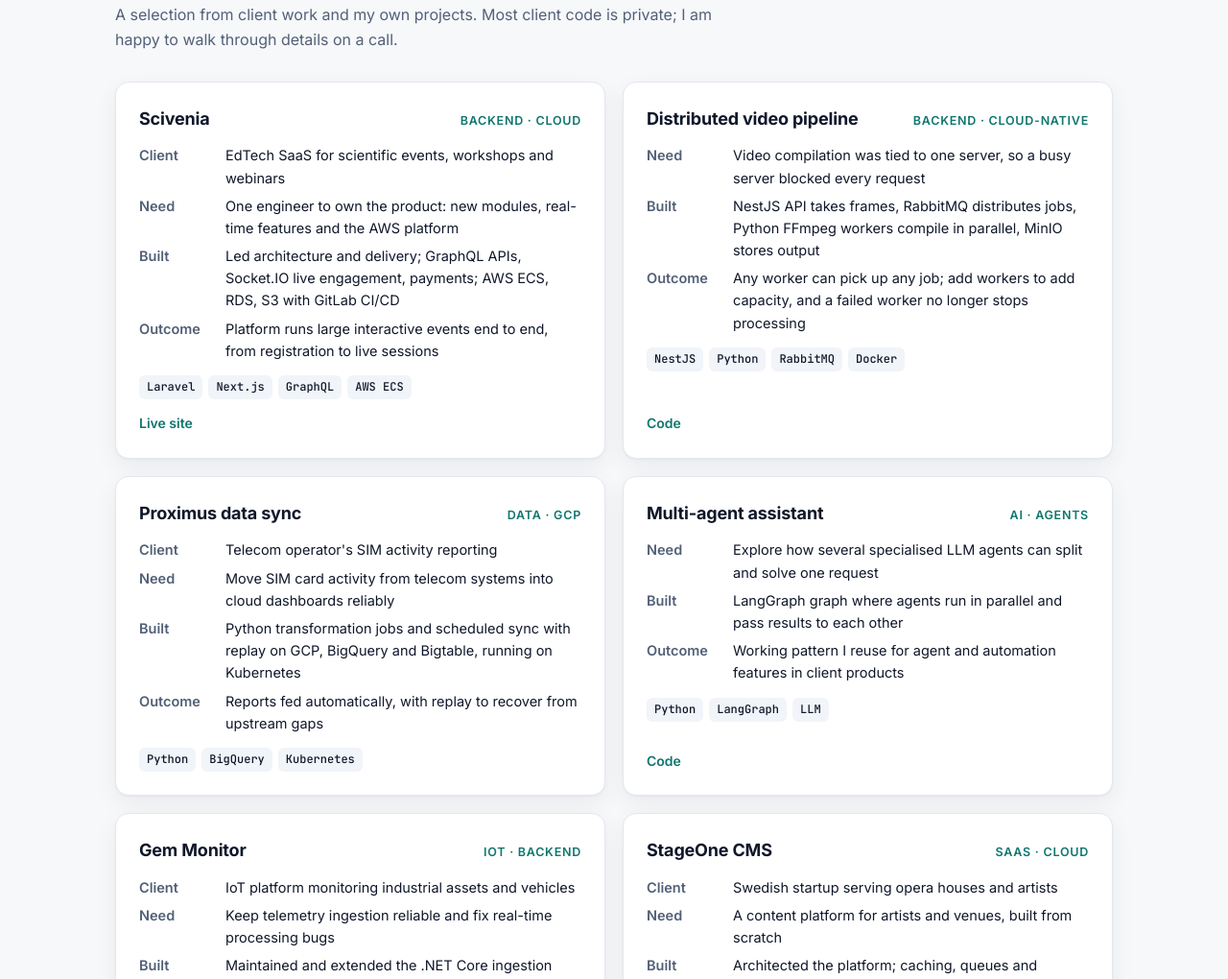
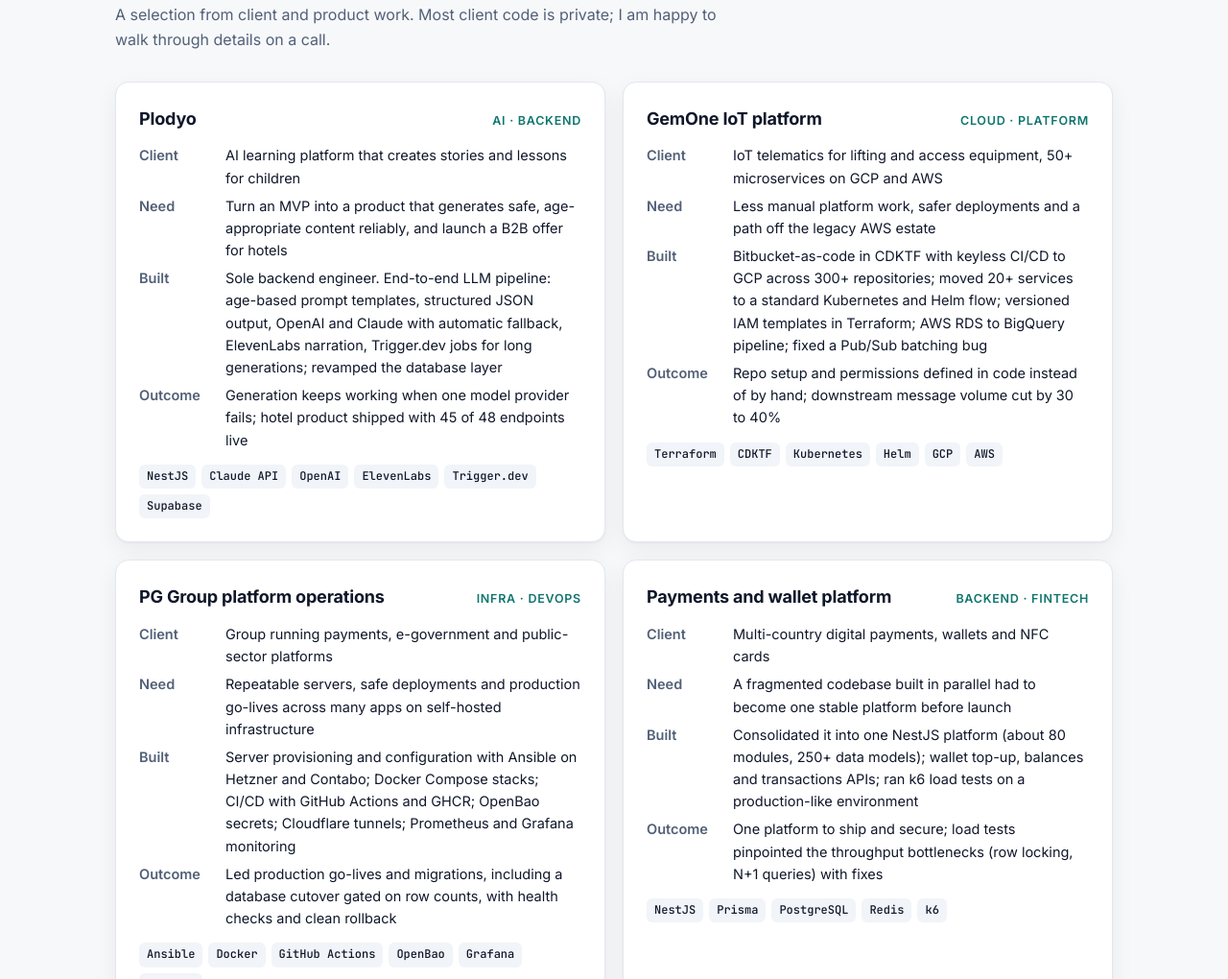
Before and after one commit to Mudsr/Mudsr.github.io, a plain HTML site: page index.html in a window 1280 px wide. Shown: the part 1780-2800 px from the top of the page at 96% size. Drawn offline with Linux system fonts and the light colour scheme.

Commit message:
Add Plodyo, GemOne and PG Group case studies

```diff
--- a/index.html
+++ b/index.html
@@ -140,12 +140,12 @@
   .step h3 { font-size: 16px; margin: 6px 0 6px; }
   .step p { font-size: 14.5px; color: var(--muted); }
 
-  .track { display: grid; grid-template-columns: repeat(5, 1fr); gap: 12px; }
+  .track { display: grid; grid-template-columns: repeat(3, 1fr); gap: 12px; }
   .co-card { background: var(--surface); border: 1px solid var(--line); border-radius: 12px; padding: 16px; }
   .co-card b { display: block; font-size: 15px; }
   .co-card span { display: block; font-size: 13px; color: var(--muted); }
 
-  .stack { display: grid; grid-template-columns: repeat(3, 1fr); gap: 18px; }
+  .stack { display: grid; grid-template-columns: repeat(2, 1fr); gap: 18px; }
   .stack h3 { font-size: 15px; }
 
   .contact {
@@ -196,15 +196,15 @@
     <div>
       <div class="eyebrow"><span class="dot"></span>Senior Backend, Cloud and AI Engineer · taking new projects</div>
       <h1>Cloud-native backends, infrastructure and <span>AI features</span> that ship and stay up.</h1>
-      <p class="lead">For startups and product teams that need it done right the first time. You get production-ready APIs, cloud setups defined in Terraform, and AI features wired into your real product, with tests, monitoring and docs your team can own.</p>
+      <p class="lead">For startups and product teams that need it done right the first time. You get production-ready APIs in NestJS or .NET, cloud setups defined in Terraform and Ansible, and Python AI features wired into your real product, with tests, monitoring and docs your team can own.</p>
       <div class="cta">
         <a class="btn primary" href="#contact">Start a project</a>
         <a class="btn" href="#work">See case studies</a>
       </div>
       <div class="stats">
         <div class="stat"><b>6+ years</b><span>in production systems</span></div>
-        <div class="stat"><b>10+ products</b><span>SaaS, ERP, IoT, AdTech</span></div>
-        <div class="stat"><b>US and EU clients</b><span>remote, with daily overlap</span></div>
+        <div class="stat"><b>20+ products</b><span>IoT, fintech, ERP, AI, SaaS</span></div>
+        <div class="stat"><b>Team lead</b><span>of 4 engineers; US, EU and Africa clients</span></div>
       </div>
     </div>
     <img class="avatar" src="avatar.jpg" alt="Mudassar Ali" width="240" height="240">
@@ -223,7 +223,7 @@
         <h3>Cloud-native backends and APIs</h3>
         <p class="pitch">A backend that handles real traffic, real payments and real integrations without surprises.</p>
         <ul>
-          <li>REST and GraphQL APIs in NestJS, FastAPI or Laravel</li>
+          <li>REST and GraphQL APIs in NestJS, .NET or Laravel</li>
           <li>Queues, workers and event-driven services that scale out</li>
           <li>Stripe, Paddle, Shopify, CRM and third-party integrations</li>
           <li>Multi-tenant SaaS architecture and data modelling</li>
@@ -237,8 +237,8 @@
         <h3>Cloud infrastructure and DevOps</h3>
         <p class="pitch">Infrastructure you can rebuild from code, deploy in minutes and stop worrying about.</p>
         <ul>
-          <li>AWS and GCP setups written in Terraform</li>
-          <li>Docker, Kubernetes, ECS and serverless deployments</li>
+          <li>AWS, GCP and Azure setups written in Terraform</li>
+          <li>Kubernetes, Helm, ECS, or Ansible-managed servers on Hetzner</li>
           <li>CI/CD pipelines in GitHub Actions or GitLab CI</li>
           <li>Security hardening, secrets and least-privilege access</li>
           <li>Monitoring, alerting and cloud cost clean-up</li>
@@ -251,7 +251,7 @@
         <h3>AI features in your product</h3>
         <p class="pitch">LLM features connected to your data and your users, built to run in production, not just in a demo.</p>
         <ul>
-          <li>RAG search and chat over your documents and data</li>
+          <li>Python and FastAPI AI services, RAG search and chat over your data</li>
           <li>AI assistants and support bots inside your app</li>
           <li>Agents and automations that call your APIs and tools</li>
           <li>OpenAI, Claude and open-model integrations, MCP servers</li>
@@ -268,23 +268,78 @@
   <div class="wrap">
     <h2>Case studies</h2>
     <p class="section-title">Problems I have solved</p>
-    <p class="section-sub">A selection from client work and my own projects. Most client code is private; I am happy to walk through details on a call.</p>
+    <p class="section-sub">A selection from client and product work. Most client code is private; I am happy to walk through details on a call.</p>
     <div class="cases">
 
       <article class="card case">
-        <div class="top"><h3>Scivenia</h3><span class="kind">Backend · Cloud</span></div>
+        <div class="top"><h3>Plodyo</h3><span class="kind">AI · Backend</span></div>
         <dl>
-          <dt>Client</dt><dd>EdTech SaaS for scientific events, workshops and webinars</dd>
-          <dt>Need</dt><dd>One engineer to own the product: new modules, real-time features and the AWS platform</dd>
-          <dt>Built</dt><dd>Led architecture and delivery; GraphQL APIs, Socket.IO live engagement, payments; AWS ECS, RDS, S3 with GitLab CI/CD</dd>
-          <dt>Outcome</dt><dd>Platform runs large interactive events end to end, from registration to live sessions</dd>
+          <dt>Client</dt><dd>AI learning platform that creates stories and lessons for children</dd>
+          <dt>Need</dt><dd>Turn an MVP into a product that generates safe, age-appropriate content reliably, and launch a B2B offer for hotels</dd>
+          <dt>Built</dt><dd>Sole backend engineer. End-to-end LLM pipeline: age-based prompt templates, structured JSON output, OpenAI and Claude with automatic fallback, ElevenLabs narration, Trigger.dev jobs for long generations; revamped the database layer</dd>
+          <dt>Outcome</dt><dd>Generation keeps working when one model provider fails; hotel product shipped with 45 of 48 endpoints live</dd>
         </dl>
-        <div class="tags"><span class="tag">Laravel</span><span class="tag">Next.js</span><span class="tag">GraphQL</span><span class="tag">AWS ECS</span></div>
+        <div class="tags"><span class="tag">NestJS</span><span class="tag">Claude API</span><span class="tag">OpenAI</span><span class="tag">ElevenLabs</span><span class="tag">Trigger.dev</span><span class="tag">Supabase</span></div>
+      </article>
+
+      <article class="card case">
+        <div class="top"><h3>GemOne IoT platform</h3><span class="kind">Cloud · Platform</span></div>
+        <dl>
+          <dt>Client</dt><dd>IoT telematics for lifting and access equipment, 50+ microservices on GCP and AWS</dd>
+          <dt>Need</dt><dd>Less manual platform work, safer deployments and a path off the legacy AWS estate</dd>
+          <dt>Built</dt><dd>Bitbucket-as-code in CDKTF with keyless CI/CD to GCP across 300+ repositories; moved 20+ services to a standard Kubernetes and Helm flow; versioned IAM templates in Terraform; AWS RDS to BigQuery pipeline; fixed a Pub/Sub batching bug</dd>
+          <dt>Outcome</dt><dd>Repo setup and permissions defined in code instead of by hand; downstream message volume cut by 30 to 40%</dd>
+        </dl>
+        <div class="tags"><span class="tag">Terraform</span><span class="tag">CDKTF</span><span class="tag">Kubernetes</span><span class="tag">Helm</span><span class="tag">GCP</span><span class="tag">AWS</span></div>
+      </article>
+
+      <article class="card case">
+        <div class="top"><h3>PG Group platform operations</h3><span class="kind">Infra · DevOps</span></div>
+        <dl>
+          <dt>Client</dt><dd>Group running payments, e-government and public-sector platforms</dd>
+          <dt>Need</dt><dd>Repeatable servers, safe deployments and production go-lives across many apps on self-hosted infrastructure</dd>
+          <dt>Built</dt><dd>Server provisioning and configuration with Ansible on Hetzner and Contabo; Docker Compose stacks; CI/CD with GitHub Actions and GHCR; OpenBao secrets; Cloudflare tunnels; Prometheus and Grafana monitoring</dd>
+          <dt>Outcome</dt><dd>Led production go-lives and migrations, including a database cutover gated on row counts, with health checks and clean rollback</dd>
+        </dl>
+        <div class="tags"><span class="tag">Ansible</span><span class="tag">Docker</span><span class="tag">GitHub Actions</span><span class="tag">OpenBao</span><span class="tag">Grafana</span><span class="tag">Hetzner</span></div>
+      </article>
+
+      <article class="card case">
+        <div class="top"><h3>Payments and wallet platform</h3><span class="kind">Backend · Fintech</span></div>
+        <dl>
+          <dt>Client</dt><dd>Multi-country digital payments, wallets and NFC cards</dd>
+          <dt>Need</dt><dd>A fragmented codebase built in parallel had to become one stable platform before launch</dd>
+          <dt>Built</dt><dd>Consolidated it into one NestJS platform (about 80 modules, 250+ data models); wallet top-up, balances and transactions APIs; ran k6 load tests on a production-like environment</dd>
+          <dt>Outcome</dt><dd>One platform to ship and secure; load tests pinpointed the throughput bottlenecks (row locking, N+1 queries) with fixes</dd>
+        </dl>
+        <div class="tags"><span class="tag">NestJS</span><span class="tag">Prisma</span><span class="tag">PostgreSQL</span><span class="tag">Redis</span><span class="tag">k6</span></div>
+      </article>
+
+      <article class="card case">
+        <div class="top"><h3>Sarens ERP</h3><span class="kind">.NET · Event sourcing</span></div>
+        <dl>
+          <dt>Client</dt><dd>International heavy-lift company</dd>
+          <dt>Need</dt><dd>Time and expense registration with full history and audit for field operations</dd>
+          <dt>Built</dt><dd>Time-registrations microservice on .NET Aspire with Marten event sourcing and projections; expense and signature features; deployed to Kubernetes via Azure DevOps</dd>
+          <dt>Outcome</dt><dd>Every change versioned and auditable; about 450 commits reviewed and approved by the client's senior developer</dd>
+        </dl>
+        <div class="tags"><span class="tag">.NET 8</span><span class="tag">.NET Aspire</span><span class="tag">Marten</span><span class="tag">PostgreSQL</span><span class="tag">Azure DevOps</span></div>
+      </article>
+
+      <article class="card case">
+        <div class="top"><h3>Scivenia</h3><span class="kind">Tech lead · SaaS</span></div>
+        <dl>
+          <dt>Client</dt><dd>SaaS for scientific events, workshops and webinars</dd>
+          <dt>Need</dt><dd>Someone to lead the team, modernise an ageing frontend and own the AWS platform</dd>
+          <dt>Built</dt><dd>Lead the team and the delivery flow; migrated Next.js 12 to 16 and React 17 to 19 with 531 unit and 206 end-to-end tests; event wizard, Stripe payments, 11 locales; own AWS ECS, RDS and security</dd>
+          <dt>Outcome</dt><dd>Modern, well-tested codebase and a predictable delivery flow for a shared team</dd>
+        </dl>
+        <div class="tags"><span class="tag">Next.js</span><span class="tag">GraphQL</span><span class="tag">Laravel</span><span class="tag">AWS ECS</span></div>
         <div class="links"><a href="https://scivenia.com" target="_blank" rel="noopener">Live site</a></div>
       </article>
 
       <article class="card case">
-        <div class="top"><h3>Distributed video pipeline</h3><span class="kind">Backend · Cloud-native</span></div>
+        <div class="top"><h3>Distributed video pipeline</h3><span class="kind">Cloud-native · Open source</span></div>
         <dl>
           <dt>Need</dt><dd>Video compilation was tied to one server, so a busy server blocked every request</dd>
           <dt>Built</dt><dd>NestJS API takes frames, RabbitMQ distributes jobs, Python FFmpeg workers compile in parallel, MinIO stores output</dd>
@@ -295,71 +350,15 @@
       </article>
 
       <article class="card case">
-        <div class="top"><h3>Proximus data sync</h3><span class="kind">Data · GCP</span></div>
+        <div class="top"><h3>Adilo</h3><span class="kind">SaaS · Performance</span></div>
         <dl>
-          <dt>Client</dt><dd>Telecom operator's SIM activity reporting</dd>
-          <dt>Need</dt><dd>Move SIM card activity from telecom systems into cloud dashboards reliably</dd>
-          <dt>Built</dt><dd>Python transformation jobs and scheduled sync with replay on GCP, BigQuery and Bigtable, running on Kubernetes</dd>
-          <dt>Outcome</dt><dd>Reports fed automatically, with replay to recover from upstream gaps</dd>
+          <dt>Client</dt><dd>US video hosting SaaS with 8,000+ users</dd>
+          <dt>Need</dt><dd>Faster APIs, new subscription billing and stability under heavy load</dd>
+          <dt>Built</dt><dd>Rebuilt subscription modules with FastSpring and Paddle, usage metering, query optimisation and refactoring of core code paths</dd>
+          <dt>Outcome</dt><dd>Average API response time cut by 40%</dd>
         </dl>
-        <div class="tags"><span class="tag">Python</span><span class="tag">BigQuery</span><span class="tag">Kubernetes</span></div>
-      </article>
-
-      <article class="card case">
-        <div class="top"><h3>Multi-agent assistant</h3><span class="kind">AI · Agents</span></div>
-        <dl>
-          <dt>Need</dt><dd>Explore how several specialised LLM agents can split and solve one request</dd>
-          <dt>Built</dt><dd>LangGraph graph where agents run in parallel and pass results to each other</dd>
-          <dt>Outcome</dt><dd>Working pattern I reuse for agent and automation features in client products</dd>
-        </dl>
-        <div class="tags"><span class="tag">Python</span><span class="tag">LangGraph</span><span class="tag">LLM</span></div>
-        <div class="links"><a href="https://github.com/Mudsr/testbot-with-langgraph" target="_blank" rel="noopener">Code</a></div>
-      </article>
-
-      <article class="card case">
-        <div class="top"><h3>Gem Monitor</h3><span class="kind">IoT · Backend</span></div>
-        <dl>
-          <dt>Client</dt><dd>IoT platform monitoring industrial assets and vehicles</dd>
-          <dt>Need</dt><dd>Keep telemetry ingestion reliable and fix real-time processing bugs</dd>
-          <dt>Built</dt><dd>Maintained and extended the .NET Core ingestion service; fixed processing and database reliability issues</dd>
-          <dt>Outcome</dt><dd>Steadier data flow into the dashboards and alerts customers rely on</dd>
-        </dl>
-        <div class="tags"><span class="tag">.NET Core</span><span class="tag">PostgreSQL</span><span class="tag">AWS</span></div>
-      </article>
-
-      <article class="card case">
-        <div class="top"><h3>StageOne CMS</h3><span class="kind">SaaS · Cloud</span></div>
-        <dl>
-          <dt>Client</dt><dd>Swedish startup serving opera houses and artists</dd>
-          <dt>Need</dt><dd>A content platform for artists and venues, built from scratch</dd>
-          <dt>Built</dt><dd>Architected the platform; caching, queues and scheduled jobs; tuned APIs under load; AWS EC2, RDS, S3 with automated deploys</dd>
-          <dt>Outcome</dt><dd>Served 300+ artists</dd>
-        </dl>
-        <div class="tags"><span class="tag">Laravel</span><span class="tag">Vue.js</span><span class="tag">AWS</span></div>
-      </article>
-
-      <article class="card case">
-        <div class="top"><h3>Adilo</h3><span class="kind">SaaS · Payments</span></div>
-        <dl>
-          <dt>Client</dt><dd>US video hosting SaaS</dd>
-          <dt>Need</dt><dd>Scale the product, add billing and stop outages</dd>
-          <dt>Built</dt><dd>Refactored the core codebase, integrated Paddle and FastSpring billing with usage tracking, debugged outages, tuned AWS</dd>
-          <dt>Outcome</dt><dd>Platform serving 8,000+ users with metered billing</dd>
-        </dl>
-        <div class="tags"><span class="tag">Laravel</span><span class="tag">Vue.js</span><span class="tag">AWS</span></div>
+        <div class="tags"><span class="tag">Laravel</span><span class="tag">Redis</span><span class="tag">AWS ECS</span></div>
         <div class="links"><a href="https://adilo.bigcommand.com" target="_blank" rel="noopener">Live site</a></div>
-      </article>
-
-      <article class="card case">
-        <div class="top"><h3>CoolerAds</h3><span class="kind">Multi-tenant SaaS</span></div>
-        <dl>
-          <dt>Client</dt><dd>Ad platform for US local newspapers</dd>
-          <dt>Need</dt><dd>One white-label product that each newspaper runs under its own brand</dd>
-          <dt>Built</dt><dd>Led the multi-tenant architecture, campaign scheduling, Twilio messaging and social posting</dd>
-          <dt>Outcome</dt><dd>Newspapers sell and run digital ad campaigns on their own branded portals</dd>
-        </dl>
-        <div class="tags"><span class="tag">Laravel</span><span class="tag">Vue.js</span><span class="tag">MySQL</span></div>
-        <div class="links"><a href="https://mypaperonline.coolerads.com" target="_blank" rel="noopener">Demo</a></div>
       </article>
 
     </div>
@@ -384,9 +383,10 @@
   <div class="wrap">
     <h2>Track record</h2>
     <p class="section-title">Teams I have built with</p>
-    <p class="section-sub">Product companies and agencies across the US and Europe.</p>
+    <p class="section-sub">Product companies and agencies across the US, Europe and Africa.</p>
     <div class="track">
-      <div class="co-card"><b>TechVenia</b><span>Senior Software Engineer</span><span>2023 to now</span></div>
+      <div class="co-card"><b>TechVenia</b><span>Senior Software Engineer · Belgium</span><span>2023 to now</span></div>
+      <div class="co-card"><b>PG Group</b><span>Backend and Cloud Engineer</span><span>2025 to now</span></div>
       <div class="co-card"><b>Knops Media</b><span>Full-Stack Engineer · Belgium</span><span>2022 to 2023</span></div>
       <div class="co-card"><b>StageOne AB</b><span>Full-Stack Engineer · Sweden</span><span>2022</span></div>
       <div class="co-card"><b>Adilo</b><span>Software Engineer · US</span><span>2021 to 2022</span></div>
@@ -400,9 +400,10 @@
     <h2>Stack</h2>
     <p class="section-title">Tools I ship with</p>
     <div class="stack" style="margin-top:24px">
-      <div class="card"><h3>Backend</h3><div class="tags"><span class="tag">TypeScript</span><span class="tag">Node.js</span><span class="tag">NestJS</span><span class="tag">Python</span><span class="tag">FastAPI</span><span class="tag">Laravel</span><span class="tag">.NET</span><span class="tag">GraphQL</span></div></div>
-      <div class="card"><h3>Cloud and DevOps</h3><div class="tags"><span class="tag">AWS</span><span class="tag">GCP</span><span class="tag">Azure</span><span class="tag">Terraform</span><span class="tag">Docker</span><span class="tag">Kubernetes</span><span class="tag">GitHub Actions</span><span class="tag">GitLab CI</span></div></div>
-      <div class="card"><h3>AI and data</h3><div class="tags"><span class="tag">OpenAI</span><span class="tag">Claude</span><span class="tag">RAG</span><span class="tag">LangGraph</span><span class="tag">MCP</span><span class="tag">PostgreSQL</span><span class="tag">Redis</span><span class="tag">BigQuery</span><span class="tag">RabbitMQ</span></div></div>
+      <div class="card"><h3>Backend</h3><div class="tags"><span class="tag">TypeScript</span><span class="tag">Node.js</span><span class="tag">NestJS</span><span class="tag">C#</span><span class="tag">.NET 8</span><span class="tag">ASP.NET Core</span><span class="tag">Laravel</span><span class="tag">GraphQL</span><span class="tag">Prisma</span><span class="tag">EF Core</span></div></div>
+      <div class="card"><h3>Cloud and DevOps</h3><div class="tags"><span class="tag">AWS</span><span class="tag">GCP</span><span class="tag">Azure</span><span class="tag">Terraform</span><span class="tag">CDKTF</span><span class="tag">Ansible</span><span class="tag">Kubernetes</span><span class="tag">Helm</span><span class="tag">Docker</span><span class="tag">GitHub Actions</span><span class="tag">Hetzner</span></div></div>
+      <div class="card"><h3>AI, RAG and agents</h3><div class="tags"><span class="tag">Python</span><span class="tag">FastAPI</span><span class="tag">Claude API</span><span class="tag">OpenAI</span><span class="tag">RAG</span><span class="tag">LangGraph</span><span class="tag">AI agents</span><span class="tag">MCP</span><span class="tag">ElevenLabs</span><span class="tag">Trigger.dev</span></div></div>
+      <div class="card"><h3>Data and messaging</h3><div class="tags"><span class="tag">PostgreSQL</span><span class="tag">PostGIS</span><span class="tag">Redis</span><span class="tag">MongoDB</span><span class="tag">BigQuery</span><span class="tag">Pub/Sub</span><span class="tag">RabbitMQ</span><span class="tag">BullMQ</span></div></div>
     </div>
   </div>
 </section>
```
